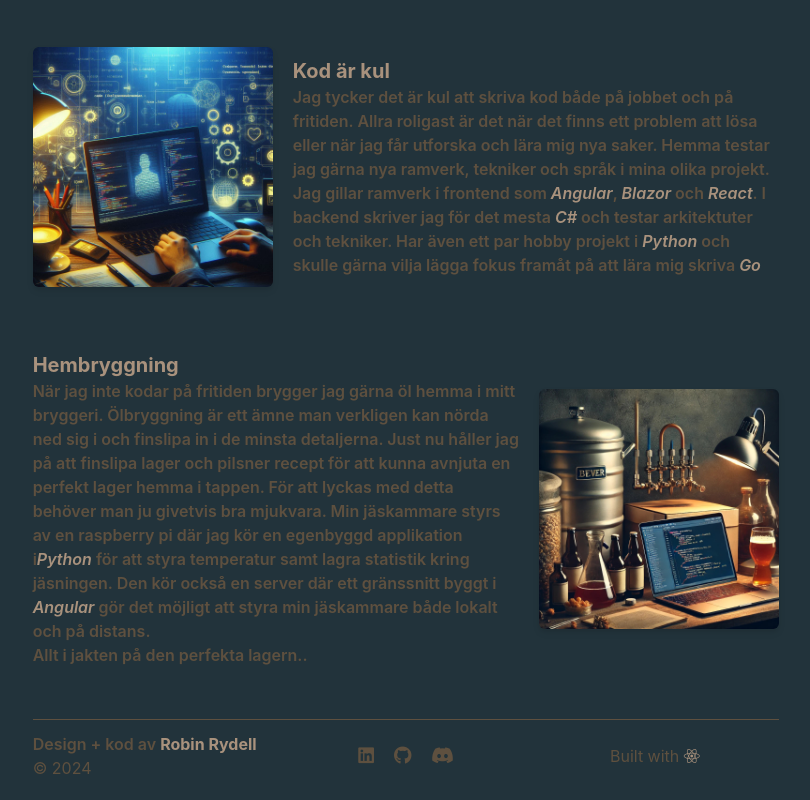
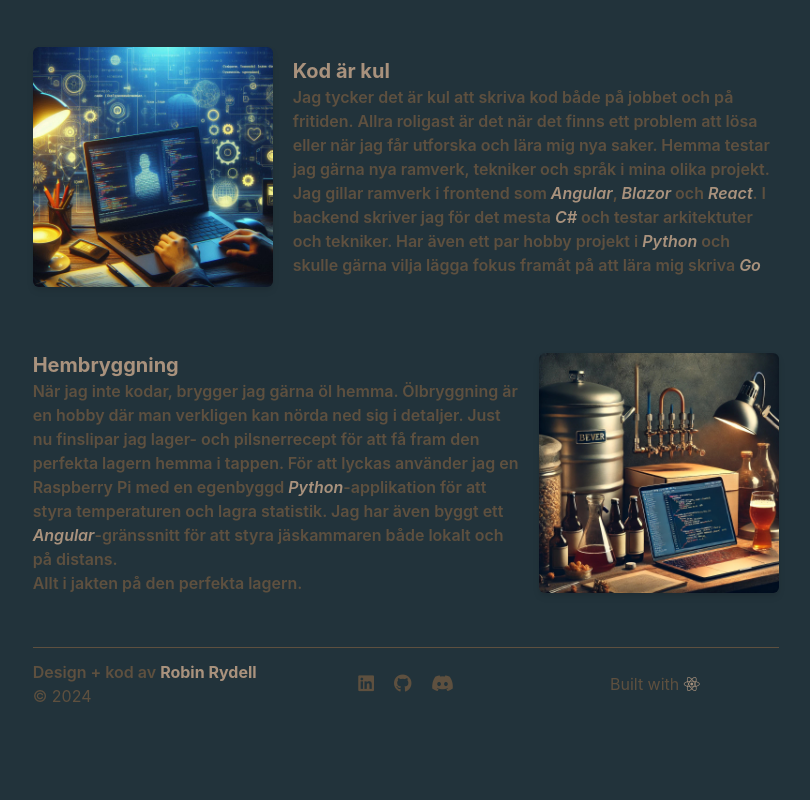
Before and after one commit to hoprob/RobinRydell, a React (Create React App) app: page / in a window 1280 px wide. Shown: the part 761-1561 px from the top of the page, without its empty margins (234-1044 px from the left). After the commit the page ends 1489 px from the top, so only its background shows below. Built offline with nearby package versions, Linux system fonts and the light colour scheme.

Commit message:
chore: change text about homebrewing.

```diff
--- a/src/components/HomeBrewing.js
+++ b/src/components/HomeBrewing.js
@@ -8,15 +8,18 @@ function HomeBrewing(){
                     <div className="me-5">
                         <h5 className="text-xl text-info font-bold">Hembryggning</h5>
                         <p className="text-secondary font-semibold [&>span]:text-info [&>span]:italic">
-                        När jag inte kodar på fritiden brygger jag gärna öl hemma i mitt bryggeri.
-                        Ölbryggning är ett ämne man verkligen kan nörda ned sig i och finslipa in i de minsta detaljerna.
-                        Just nu håller jag på att finslipa lager och pilsner recept för att kunna avnjuta en
-                        perfekt lager hemma i tappen. För att lyckas med detta behöver man ju givetvis bra mjukvara.
-                        Min jäskammare styrs av en raspberry pi där jag kör en egenbyggd applikation i
-                        <span>Python</span> för att styra temperatur samt lagra statistik kring jäsningen.
-                        Den kör också en server där ett gränssnitt byggt i <span>Angular</span> gör det
-                        möjligt att styra min jäskammare både lokalt och på distans.<br/> Allt i jakten på den perfekta
-                        lagern..</p>
+                            När jag inte kodar, brygger jag gärna öl hemma.
+                            Ölbryggning är en hobby där man verkligen kan
+                            nörda ned sig i detaljer. Just nu finslipar jag
+                            lager- och pilsnerrecept för att få fram den
+                            perfekta lagern hemma i tappen. För att lyckas
+                            använder jag en Raspberry Pi med en
+                            egenbyggd <span>Python</span>-applikation för att styra
+                            temperaturen och lagra statistik.
+                            Jag har även byggt ett <span>Angular</span>-gränssnitt
+                            för att styra jäskammaren både lokalt och på
+                            distans.<br/>
+                            Allt i jakten på den perfekta lagern.</p>
                     </div>
                     <img className="h-60 rounded-md drop-shadow-md mb-5 sm:mb-0" src={homebrewImg} alt="Image of code"></img>
                 </div>
```
